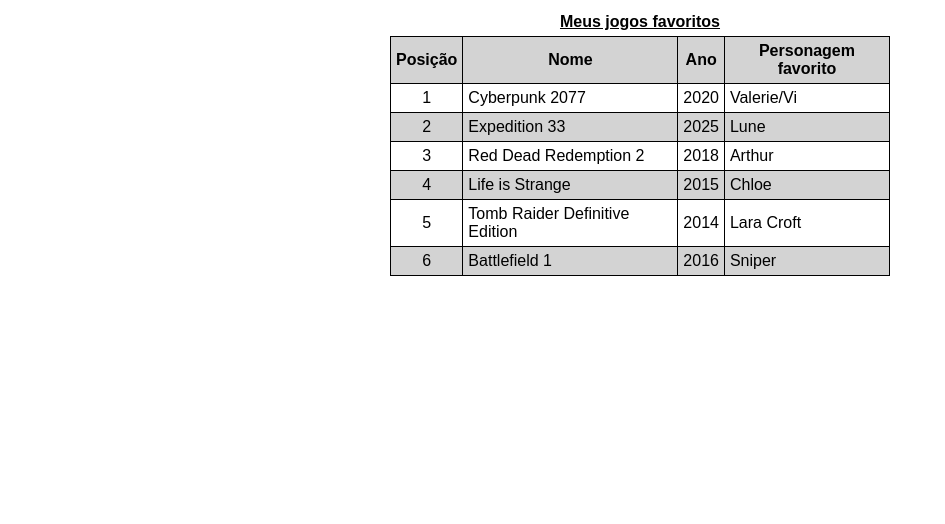
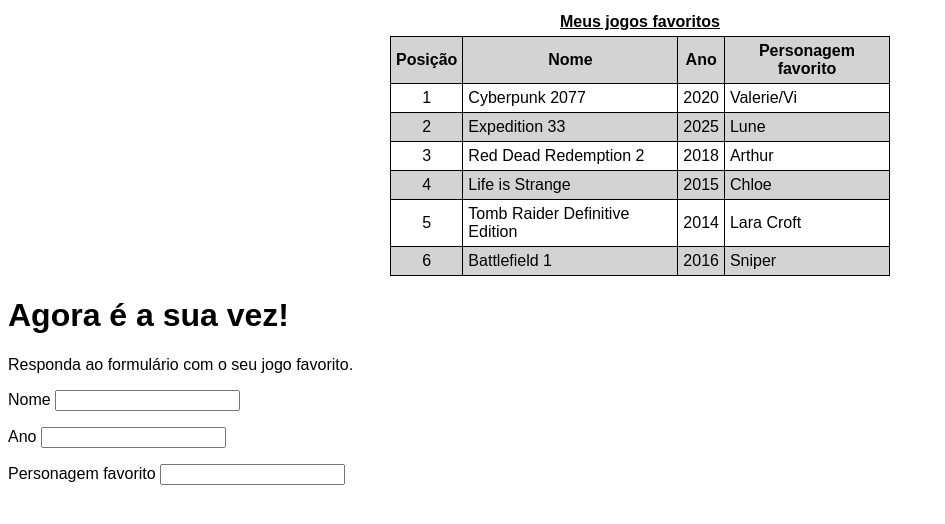
Before and after one commit to ceciliabrennand/html-css, a plain HTML site: page exercicios-meus/exercicio2/index.html in a window 1280 px wide. Shown: the whole page, without its empty margins (0-945 px from the left). Drawn offline with Linux system fonts and the light colour scheme.

Commit message:
adição de formulário

```diff
--- a/exercicios-meus/exercicio2/index.html
+++ b/exercicios-meus/exercicio2/index.html
@@ -95,5 +95,22 @@
             </tr>
         </tbody>
     </table>
+    <h1>Agora é a sua vez!</h1>
+    <p>Responda ao formulário com o seu jogo favorito.</p>
+    <form action="formulario.php" method="get"></form>
+    <p>
+        <label for="inome">Nome</label>
+        <input type="text" name="nome" id="inome">
+    </p>
+    <p>
+        <label for="iano">Ano</label>
+        <input type="number" name="ano" id="iano">
+    </p>
+    <p>
+        <label for="ipersonagem">Personagem favorito</label>
+        <input type="text" name="Personagem" id="ipersonagem">
+    </p>
+
+
 </body>
 </html>
```
